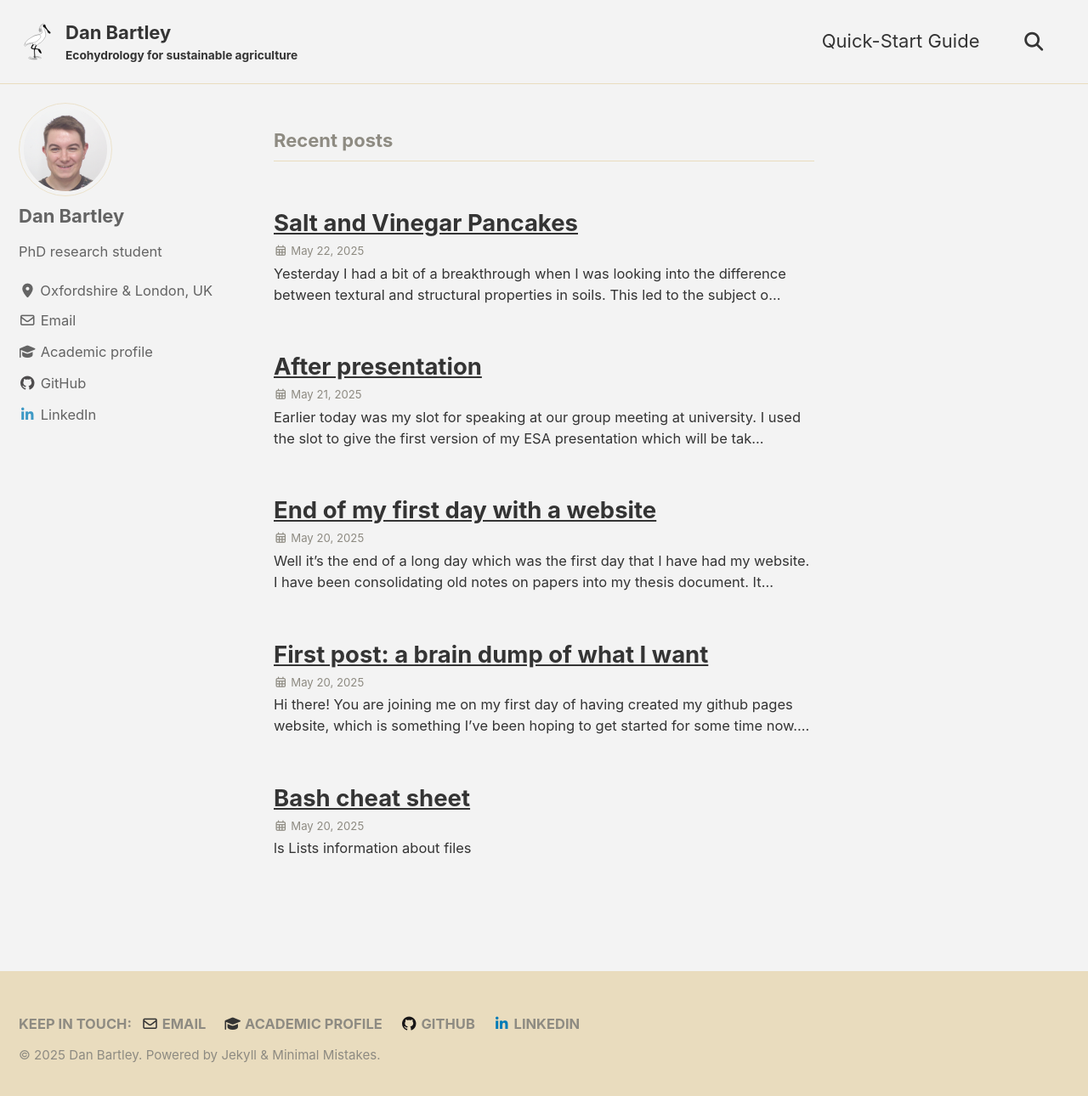
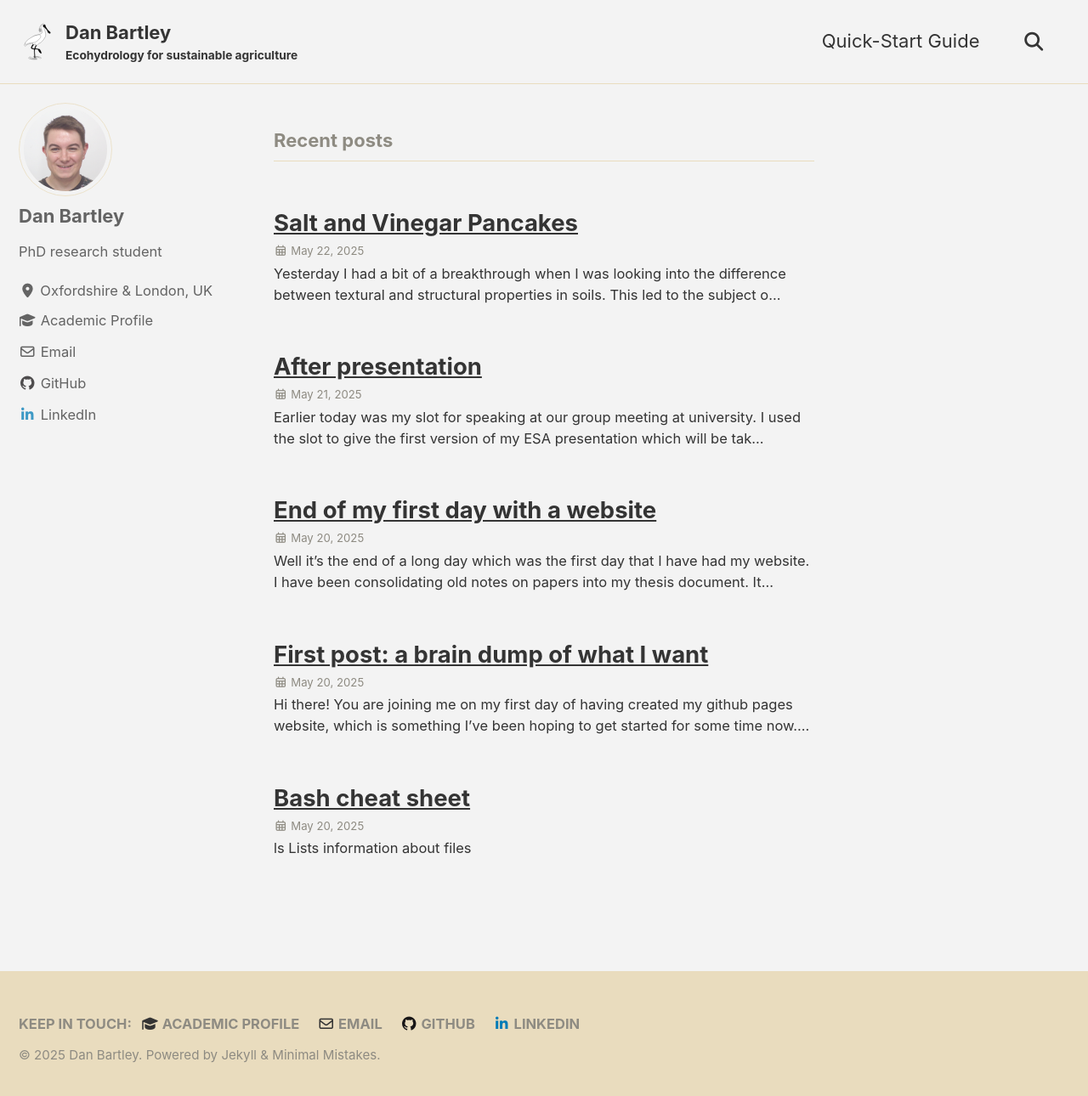
Before and after one commit to dpb-hydro/dpb-hydro.github.io, a Jekyll site: the page built from index.html, in a window 1280 px wide and 1297 px high. Shown: the top 1290 px of the window at 85% size. Built offline with Jekyll 4.4.1, drawn with Linux system fonts in a browser that asks for light colours; cached includes are drawn as plain includes; the list of posts is cut into pages by our own code.

Commit message:
Changed socials order

```diff
--- a/_config.yml
+++ b/_config.yml
@@ -37,12 +37,12 @@ author:
   bio              : "PhD research student"
   location         : "Oxfordshire & London, UK"
   links:
+    - label: "Academic Profile"
+      icon: "fas fa-fw fa-graduation-cap"
+      url: "https://profiles.imperial.ac.uk/d.bartley24"
     - label: "Email"
       icon: "far fa-fw fa-envelope"
       url: "mailto:d.bartley24@imperial.ac.uk"
-    - label: "Academic profile"
-      icon: "fas fa-fw fa-graduation-cap"
-      url: "https://profiles.imperial.ac.uk/d.bartley24"
     - label: "GitHub"
       icon: "fab fa-fw fa-github"
       url: "https://github.com/dpb-hydro"
@@ -53,12 +53,12 @@ author:
 # Footer Settings
 footer:
   links:
+    - label: "Academic profile"
+      icon: "fas fa-fw fa-graduation-cap"
+      url: "https://profiles.imperial.ac.uk/d.bartley24"
     - label: "Email"
       icon: "far fa-fw fa-envelope"
       url: "mailto:d.bartley24@imperial.ac.uk"
-    - label: "Academic profile"
-      icon: "fas fa-fw fa-graduation-cap"
-      url: "https://profiles.imperial.ac.uk/d.bartley24"
     - label: "GitHub"
       icon: "fab fa-fw fa-github"
       url: "https://github.com/dpb-hydro"
```
